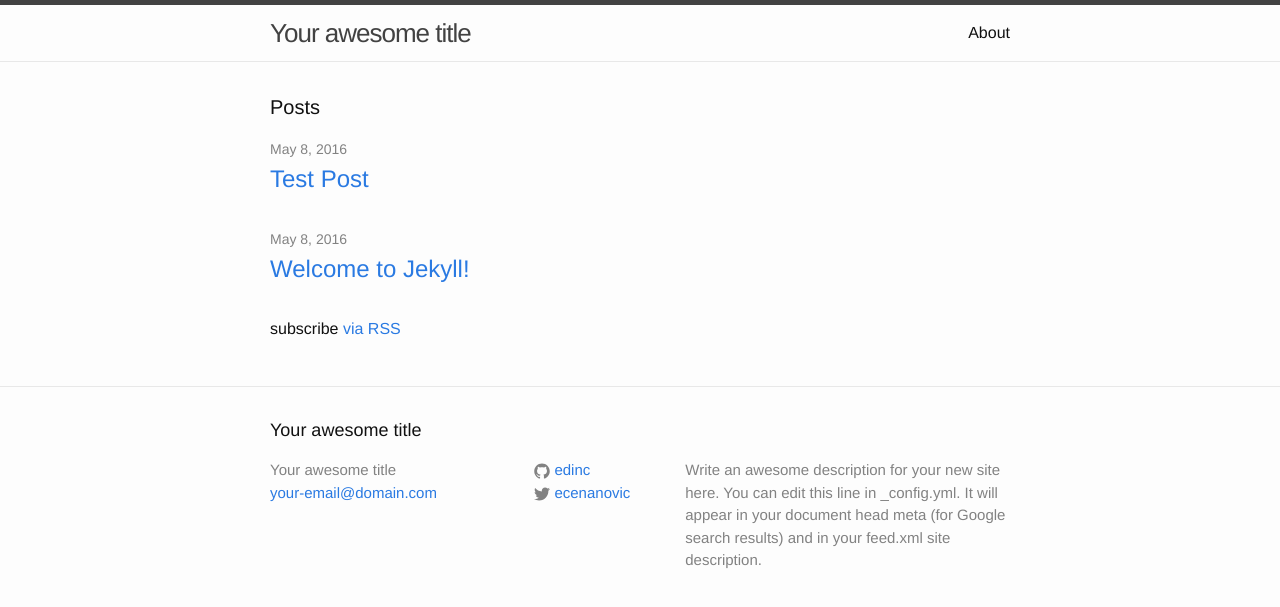
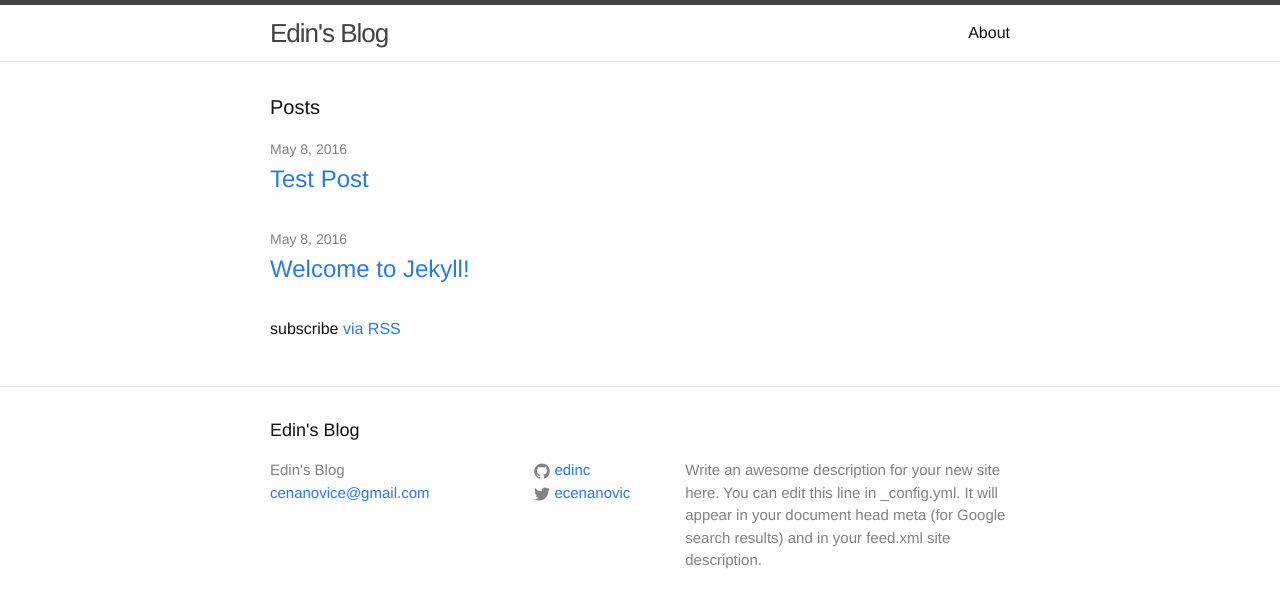
Before and after one commit to edinc/edinc.github.io, a Jekyll site: the page built from index.html, in a window 1280 px wide. Shown: the top 607 px of the page. Built offline with Jekyll 4.4.1, drawn with Linux system fonts in a browser that asks for light colours.

Commit message:
Changed config and added cname file

```diff
--- /dev/null
+++ b/CNAME
@@ -0,0 +1 @@
+blog.edinc.info
--- a/_config.yml
+++ b/_config.yml
@@ -6,8 +6,8 @@
 # 'jekyll serve'. If you change this file, please restart the server process.
 
 # Site settings
-title: Your awesome title
-email: your-email@domain.com
+title: Edin's Blog
+email: cenanovice@gmail.com
 description: > # this means to ignore newlines until "baseurl:"
   Write an awesome description for your new site here. You can edit this
   line in _config.yml. It will appear in your document head meta (for
```
